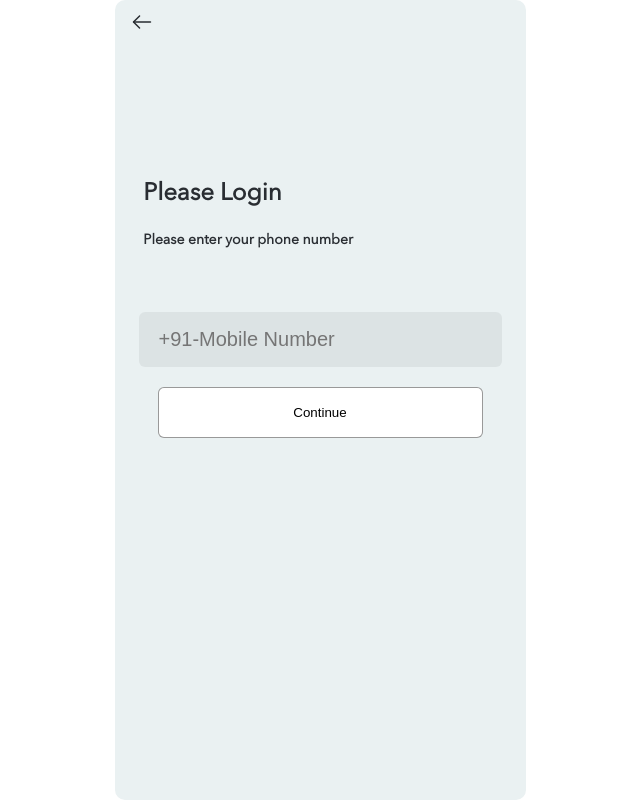
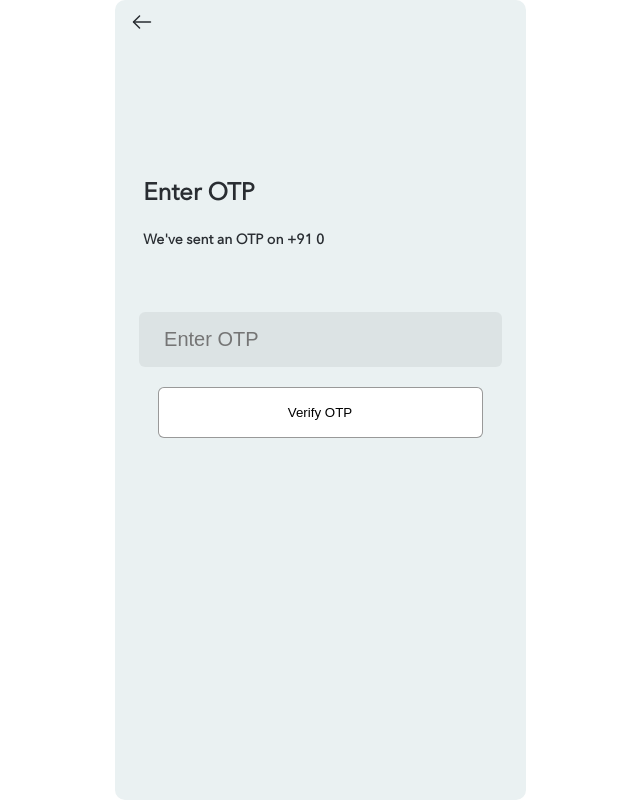
Before and after one commit to girishv694/E-wasteManagement, a React (Create React App) app in the folder project/: page /page11 in a window 1280 px wide. Shown: the whole page, without its empty margins (320-960 px from the left). Built offline with nearby package versions, Linux system fonts and the light colour scheme.

Commit message:
OTP1 done

```diff
--- a/project/src/components/Page11.jsx
+++ b/project/src/components/Page11.jsx
@@ -3,31 +3,48 @@ import { Link } from 'react-router-dom'
 import '../css/Page.css'
 import '../css/page11.css'
 import { Div } from './Container'
-import { useState } from 'react'
+import { useState, useEffect } from 'react'
 const axios = require('axios').default
 
 // Page-3 Pushpendra
 function Page11() {
   const [show, setShow] = useState(false)
   const [show2, setShow2] = useState(null)
-
   const [num, setNum] = useState(0)
   const [num1, setNum1] = useState(0)
   const [arbs, setArb] = useState(0)
   // const [inputValue, setInputValue] = useState('')
 
-  async function OTP() {
+  async function ret() {
+    const v = JSON.parse(localStorage.getItem('testObject'))
+    try {
+      const response = await axios.get(
+        `http://localhost:3001/api/getNum/${v._id}`
+      )
+      OTP(response.data)
+    } catch (error) {
+      console.error(error)
+    }
+  }
+
+  async function OTP(mm) {
     let arb = Math.floor(Math.random() * 10000)
     setArb(arb)
     try {
       const response = await axios.get(`
-http://2factor.in/API/V1/81b9a7b3-4312-11ec-a13b-0200cd936042/SMS/${num}/${arb}`)
+      http://2factor.in/API/V1/81b9a7b3-4312-11ec-a13b-0200cd936042/SMS/${mm}/${arb}`)
       console.log(response)
     } catch (error) {
       console.error(error)
     }
     setShow(!show)
   }
+
+  useEffect(() => {
+    ret()
+
+    return () => {}
+  }, [])
 
   function OTPC() {
     if (arbs === +num1) {
@@ -38,36 +55,6 @@ http://2factor.in/API/V1/81b9a7b3-4312-11ec-a13b-0200cd936042/SMS/${num}/${arb}`
   }
   return (
     <>
-      {!show ? (
-        <Div>
-          <div>
-            <img
-              src='http://localhost:3000/Images/backarrow1.svg'
-              alt=''
-              id='arrow'
-            />
-
-            <div className='page11-login'>
-              <p className='login'>Please Login</p>
-              <p className='page11-phone'>Please enter your phone number</p>
-            </div>
-            <div className='page11-input'>
-              <input
-                onChange={(e) => setNum(e.target.value)}
-                // onFocus={() => {
-                //   setShow(true)
-                // }}
-                type='number'
-                placeholder='+91-Mobile Number'
-                className='input_p11'
-              ></input>
-            </div>
-            <button className='but_p11' onClick={() => OTP()}>
-              Continue
-            </button>
-          </div>
-        </Div>
-      ) : (
       <Div>
         <div>
           <img
@@ -105,7 +92,6 @@ http://2factor.in/API/V1/81b9a7b3-4312-11ec-a13b-0200cd936042/SMS/${num}/${arb}`
           )}
         </div>
       </Div>
-      )}
     </>
   )
 }
--- a/project/src/components/Register.jsx
+++ b/project/src/components/Register.jsx
@@ -43,8 +43,8 @@ function Register() {
 
   const submit = async (e) => {
     e.preventDefault()
+    console.log('c')
     await axios.post('http://localhost:3001/api/register', user)
-
   }
 
   return (
@@ -107,12 +107,12 @@ function Register() {
             />
             <br />
             <br />
-           <Link to="/login"> <input type='submit' id='submit' value='Signup' /></Link>
+            <input type='submit' id='submit' value='Signup' />
           </Forms>
         </div>
 
         <p id='signpara'>
-          already have an account?{' '}
+          already have an account?
           <Link to='/login' id='signinlink'>
             Sign in
           </Link>
```
Lines whose indentation alone changed are shown as unchanged.
